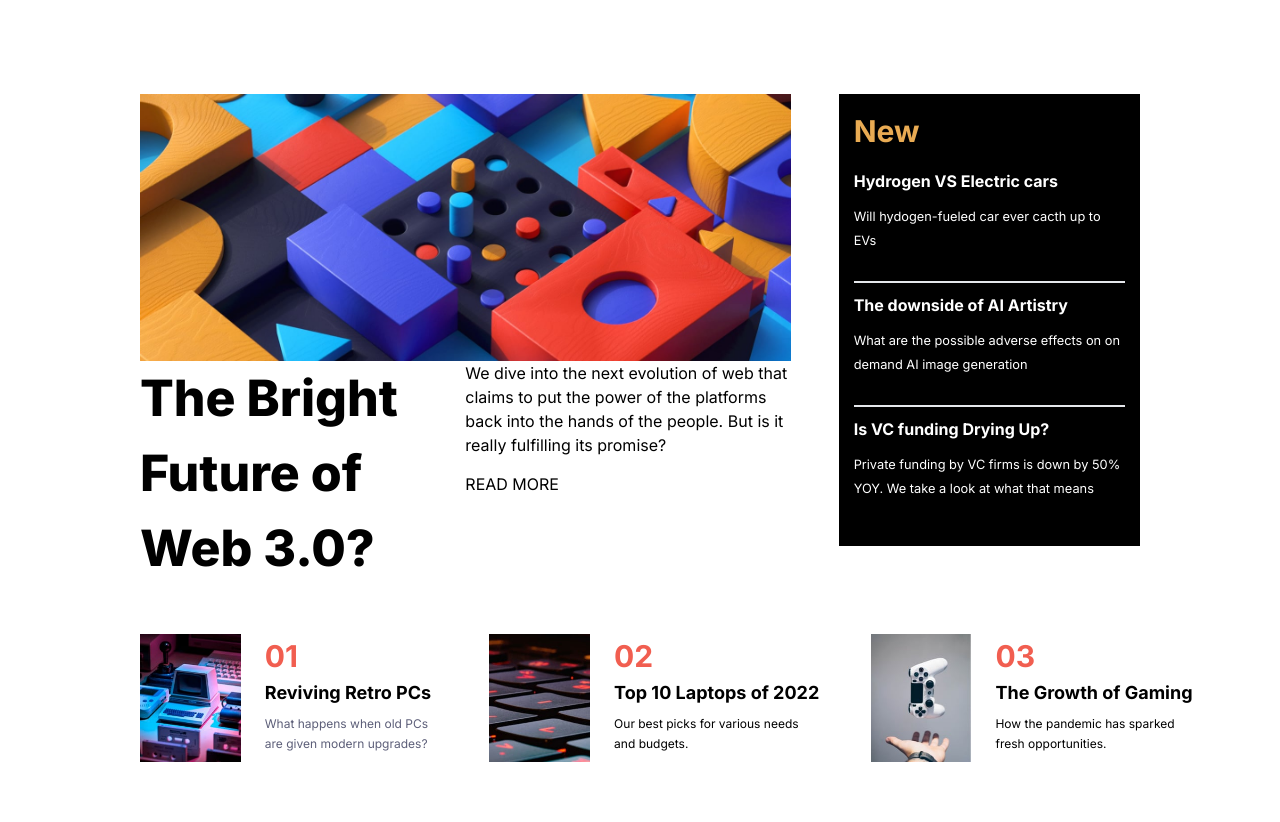
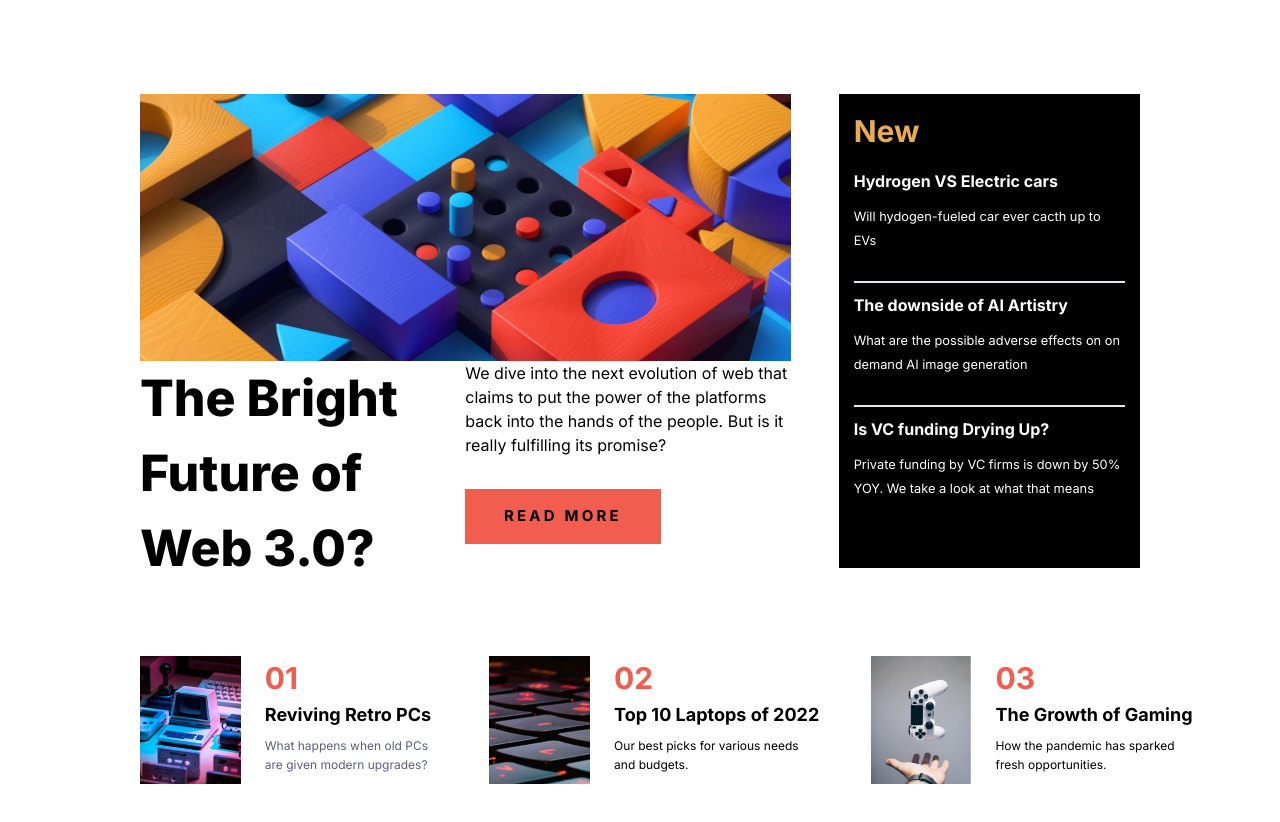
Before and after one commit to emann0001/News-Home-page, a plain HTML site: page index.html in a window 1280 px wide. Shown: the part 120-942 px from the top of the page. Drawn offline with nearby package versions, Linux system fonts and the light colour scheme.

Commit message:
fourth-commit

```diff
--- a/index.html
+++ b/index.html
@@ -73,7 +73,11 @@
               power of the platforms back into the hands of the people. But is
               it really fulfilling its promise?
             </p>
-            <button class="bg- pt-[15px]">READ MORE</button>
+            <button
+              class="bg-softRed text-[15px] w-[50%] mt-8 mb-16 py-4 font-[700] text-center tracking-[0.2rem] hover:bg-veryDarkBlue hover:text-offWhite cursor-pointer lg:mt-3rem lg:w-[60%]">
+              READ MORE
+            </button>
+
           </div>
         </div>
       </section>
```
